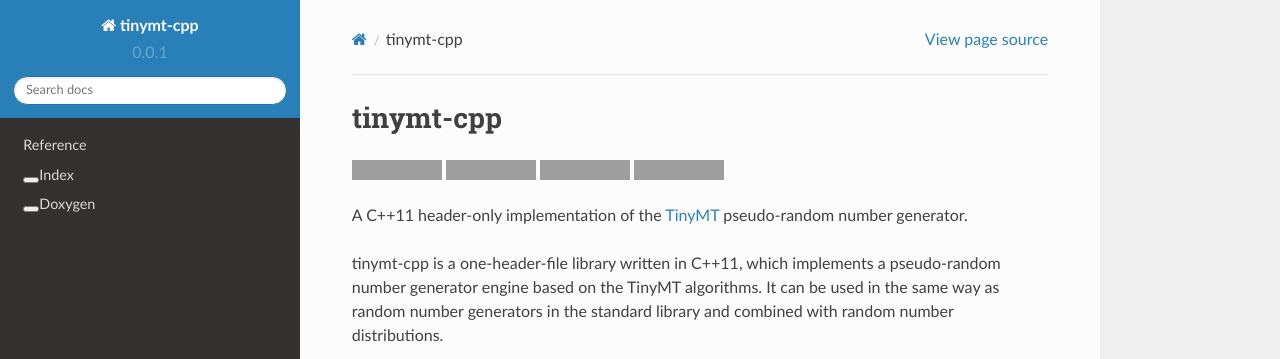
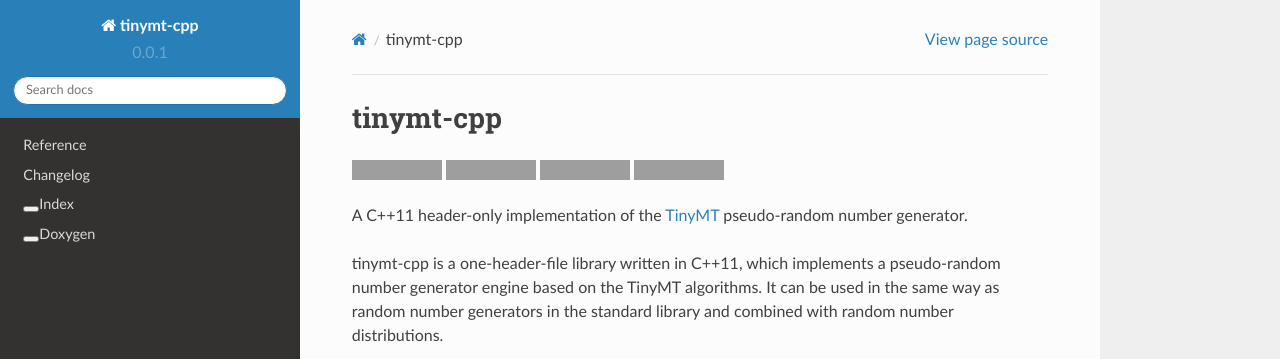
Before and after one commit to tueda/tinymt-cpp, a Sphinx documentation site: the page built from docs/index.rst, in a window 1280 px wide. Shown: the top 359 px of the page. Built offline with Sphinx 7.4.7 and the Read the Docs theme 2.0.0, drawn with Linux system fonts in a browser that asks for light colours; grey boxes are pictures that could not be loaded.

Commit message:
docs: add Changelog to the Read the Docs page

```diff
--- /dev/null
+++ b/docs/changelog.rst
@@ -0,0 +1 @@
+.. mdinclude:: ../CHANGELOG.md
--- a/docs/index.rst
+++ b/docs/index.rst
@@ -3,6 +3,7 @@
    :hidden:
 
    reference
+   changelog
 
 
 .. mdinclude:: ../README.md
```
Also changed, not shown: CHANGELOG.md (+2 -0 lines).
